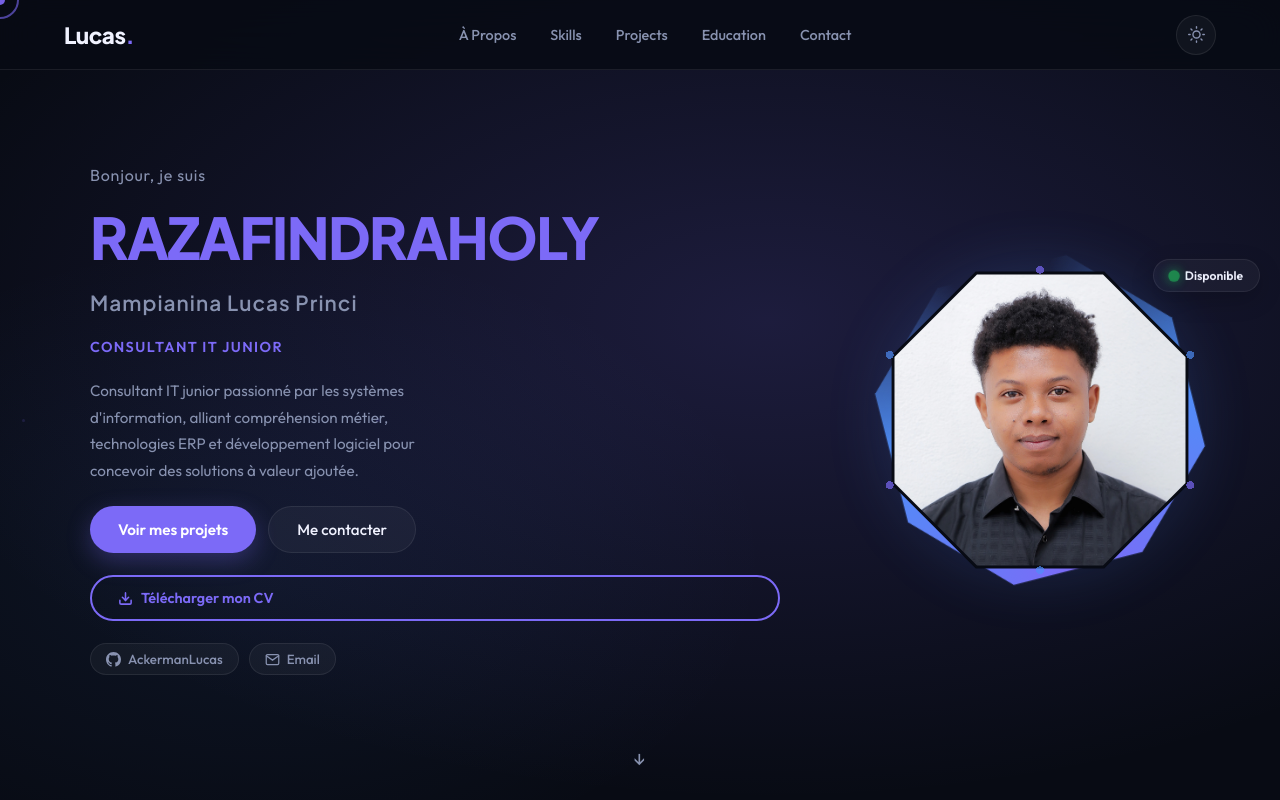
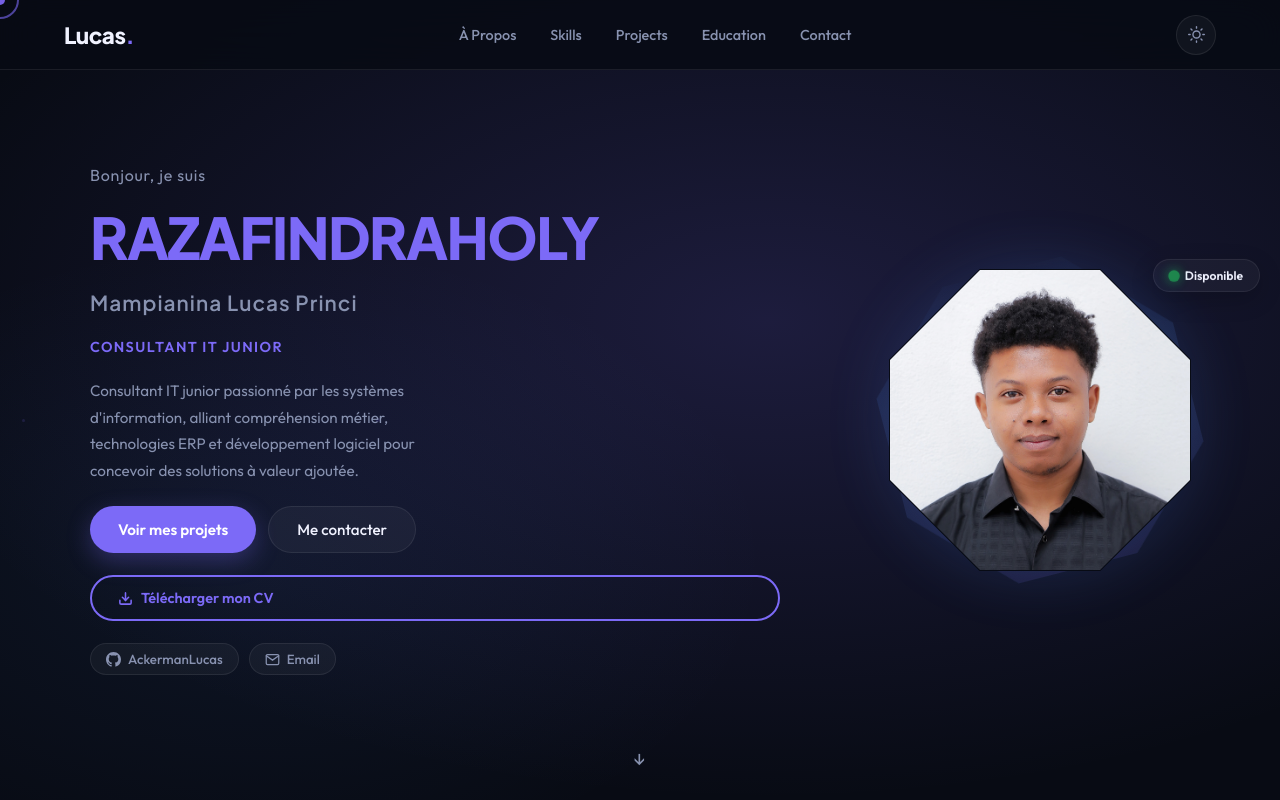
Before and after one commit to AckermanLucas/Portfolio, a React (Create React App) app: page / in a window 1280 px wide. Shown: the top 800 px of the page. Built offline with nearby package versions, Linux system fonts and the light colour scheme.

Commit message:
feat: octogone no border

```diff
--- a/src/App.css
+++ b/src/App.css
@@ -244,7 +244,7 @@
 }
 
 /* ── PHOTO FRAME — ROUND STYLISH ── */
-/* ── OCTAGON PHOTO — SOFT ROUNDED ── */
+/* ── OCTAGON PHOTO — ULTRA THIN BORDER ── */
 .hero-photo-col {
   display: flex; align-items: center; justify-content: center;
   animation: fade-in-up 0.7s 0.2s ease both;
@@ -256,13 +256,7 @@
   width: 300px; height: 300px;
 }
 
-/* Soft rounded octagon clip-path */
-/* Using SVG-based clip for rounded corners */
-.hero-photo-frame svg.oct-clip {
-  position: absolute; width: 0; height: 0;
-}
-
-/* Outer glow blur */
+/* Outer glow */
 .hero-photo-frame::before {
   content: '';
   position: absolute;
@@ -280,83 +274,66 @@
   50% { opacity: 0.32; transform: scale(1.05); }
 }
 
-/* Spinning outer gradient ring — ultra thin */
+/* Octagon clip-path avec border-radius 30% simulé via points arrondis */
+/* Spinning outer ring — ultra fin, presque invisible */
 .photo-ring-deco {
   position: absolute;
-  inset: -8px;
+  inset: -3px;
   background: conic-gradient(
     from 0deg,
     var(--accent) 0%,
-    var(--accent2) 25%,
-    transparent 45%,
-    transparent 55%,
-    var(--accent2) 75%,
+    var(--accent2) 30%,
+    transparent 48%,
+    transparent 52%,
+    var(--accent2) 70%,
     var(--accent) 100%
   );
   clip-path: polygon(
-    29% 1.5%, 71% 1.5%,
-    98.5% 29%, 98.5% 71%,
-    71% 98.5%, 29% 98.5%,
-    1.5% 71%, 1.5% 29%
+    30% 0%, 70% 0%,
+    100% 30%, 100% 70%,
+    70% 100%, 30% 100%,
+    0% 70%, 0% 30%
   );
+  border-radius: 30%;
   animation: spin-slow 14s linear infinite;
   z-index: 1;
-  opacity: 0.9;
-  border-radius: 8px;
+  opacity: 0.08;
 }
 
-/* Inner mask — slightly larger than photo to show only thin ring */
+/* Masque intérieur bg pour créer un trait ultra fin */
 .photo-ring-deco2 {
   position: absolute;
-  inset: -3px;
+  inset: -1px;
   background: var(--bg);
   clip-path: polygon(
-    29% 1.5%, 71% 1.5%,
-    98.5% 29%, 98.5% 71%,
-    71% 98.5%, 29% 98.5%,
-    1.5% 71%, 1.5% 29%
+    30% 0%, 70% 0%,
+    100% 30%, 100% 70%,
+    70% 100%, 30% 100%,
+    0% 70%, 0% 30%
   );
+  border-radius: 30%;
   z-index: 2;
-  border-radius: 6px;
 }
 
 @keyframes spin-slow {
   to { transform: rotate(360deg); }
 }
 
-/* Subtle accent dots at vertices */
-.hero-photo-frame::after {
-  content: '';
-  position: absolute;
-  inset: -5px;
-  background:
-    radial-gradient(circle 4px at 50% 1.5%, var(--accent) 100%, transparent 100%),
-    radial-gradient(circle 4px at 98.5% 29%, var(--accent2) 100%, transparent 100%),
-    radial-gradient(circle 4px at 98.5% 71%, var(--accent) 100%, transparent 100%),
-    radial-gradient(circle 4px at 50% 98.5%, var(--accent2) 100%, transparent 100%),
-    radial-gradient(circle 4px at 1.5% 71%, var(--accent) 100%, transparent 100%),
-    radial-gradient(circle 4px at 1.5% 29%, var(--accent2) 100%, transparent 100%);
-  z-index: 5;
-  pointer-events: none;
-  animation: dots-pulse 3.5s ease-in-out infinite;
-}
+/* Pas de points */
+.hero-photo-frame::after { display: none; }
 
-@keyframes dots-pulse {
-  0%, 100% { opacity: 0.6; }
-  50% { opacity: 1; }
-}
-
-/* Photo itself — soft octagon with rounded feel */
+/* Photo — octogone avec border-radius 30% */
 .hero-photo {
   position: relative; z-index: 3;
   width: 100%; height: 100%;
   object-fit: cover; object-position: top center;
   clip-path: polygon(
-    29% 1.5%, 71% 1.5%,
-    98.5% 29%, 98.5% 71%,
-    71% 98.5%, 29% 98.5%,
-    1.5% 71%, 1.5% 29%
+    30% 0%, 70% 0%,
+    100% 30%, 100% 70%,
+    70% 100%, 30% 100%,
+    0% 70%, 0% 30%
   );
+  border-radius: 30%;
   filter: drop-shadow(0 16px 36px var(--accent-glow));
   transition: filter 0.35s;
 }
@@ -398,27 +375,20 @@
   50% { transform: scale(1.6); opacity: 0.5; }
 }
 
-/* Dark mode — accent colored glow instead of black */
+/* Dark mode — glow violet */
 [data-theme="dark"] .hero-photo {
-  filter: drop-shadow(0 16px 36px rgba(124, 106, 247, 0.35));
+  filter: drop-shadow(0 16px 36px rgba(124, 106, 247, 0.4));
 }
 [data-theme="dark"] .hero-photo:hover {
-  filter: drop-shadow(0 20px 50px rgba(124, 106, 247, 0.55)) brightness(1.06);
+  filter: drop-shadow(0 20px 52px rgba(124, 106, 247, 0.6)) brightness(1.06);
 }
-[data-theme="dark"] .photo-ring-deco {
-  opacity: 1;
+[data-theme="dark"] .photo-ring-deco { opacity: 0.12; }
+
+/* Light mode — glow bleu doux */
+[data-theme="light"] .hero-photo {
+  filter: drop-shadow(0 16px 36px rgba(79, 142, 247, 0.2));
 }
-[data-theme="dark"] .hero-photo-frame::before {
-  opacity: 0.25;
-}
-
-/* Light mode — softer blue glow */
-[data-theme="light"] .hero-photo {
-  filter: drop-shadow(0 16px 36px rgba(79, 142, 247, 0.25));
-}
-[data-theme="light"] .photo-ring-deco {
-  opacity: 0.7;
-}
+[data-theme="light"] .photo-ring-deco { opacity: 0.07; }
 
 /* Right — Float cards */
 .hero-right {
```
